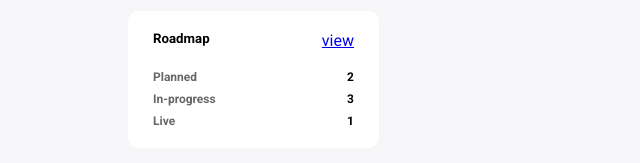
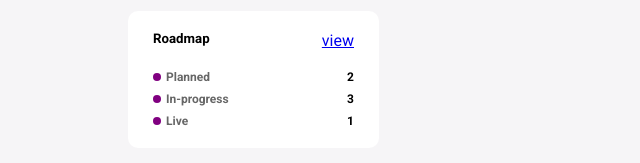
Before and after one commit to Phenol2/product-feedback-app, a React (Vite) app: page / in a window 1280 px wide. Shown: the part 403-566 px from the top of the page, without its empty margins (0-640 px from the left). Built offline with nearby package versions, Linux system fonts and the light colour scheme.

Commit message:
side partially done

```diff
--- a/src/components/Sidebar/Sidebar.jsx
+++ b/src/components/Sidebar/Sidebar.jsx
@@ -22,15 +22,27 @@ const Sidebar = () => {
         menus.map((menu, ind) => <Cards key = {ind} menu = { menu} />)
       }
     </Menus>
-    <Roadmap>
-      <div>
+    <Roadmap >
+      <div >
         <h5>Roadmap</h5>
         <a href = "#">view</a>
       </div>
       <div>
-        <div>  <span>Planned</span> <span>{planned.length}</span></div>
-        <div>  <span>In-progress</span> <span>{inProgress.length}</span></div>
-        <div>  <span>Live</span> <span>{live.length}</span></div>
+        <div planned = "planned">
+          <span></span>
+          <span>Planned</span>
+          <span>{planned.length}</span>
+          </div>
+        <div inprogress = "inprogress">
+          <span></span>
+          <span>In-progress</span>
+          <span>{inProgress.length}</span>
+          </div>
+        <div live = "live">
+           <span></span>
+           <span>Live</span>
+           <span>{live.length}</span>
+           </div>
       </div>
     </Roadmap>
   </Wrapper>);
--- a/src/components/Sidebar/Sidebar.styled.js
+++ b/src/components/Sidebar/Sidebar.styled.js
@@ -55,13 +55,24 @@ margin-block: 30px;
   & > div{
     display: flex;
     justify-content: space-between;
+    align-items: center;
+    gap: 5px;
+
 
     & > span:nth-child(1){
+      background-color: purple;
+      width: 8px;
+      height: 8px;
+      border-radius: 50%;
+  }
+
+    & > span:nth-child(2){
       font-weight: bold;
       color: rgba(0, 0, 0, 0.6);
+      flex: 1;
     }
 
-    & > span:nth-child(2){
+    & > span:nth-child(3){
         font-weight: bold;
     }
   }
```
